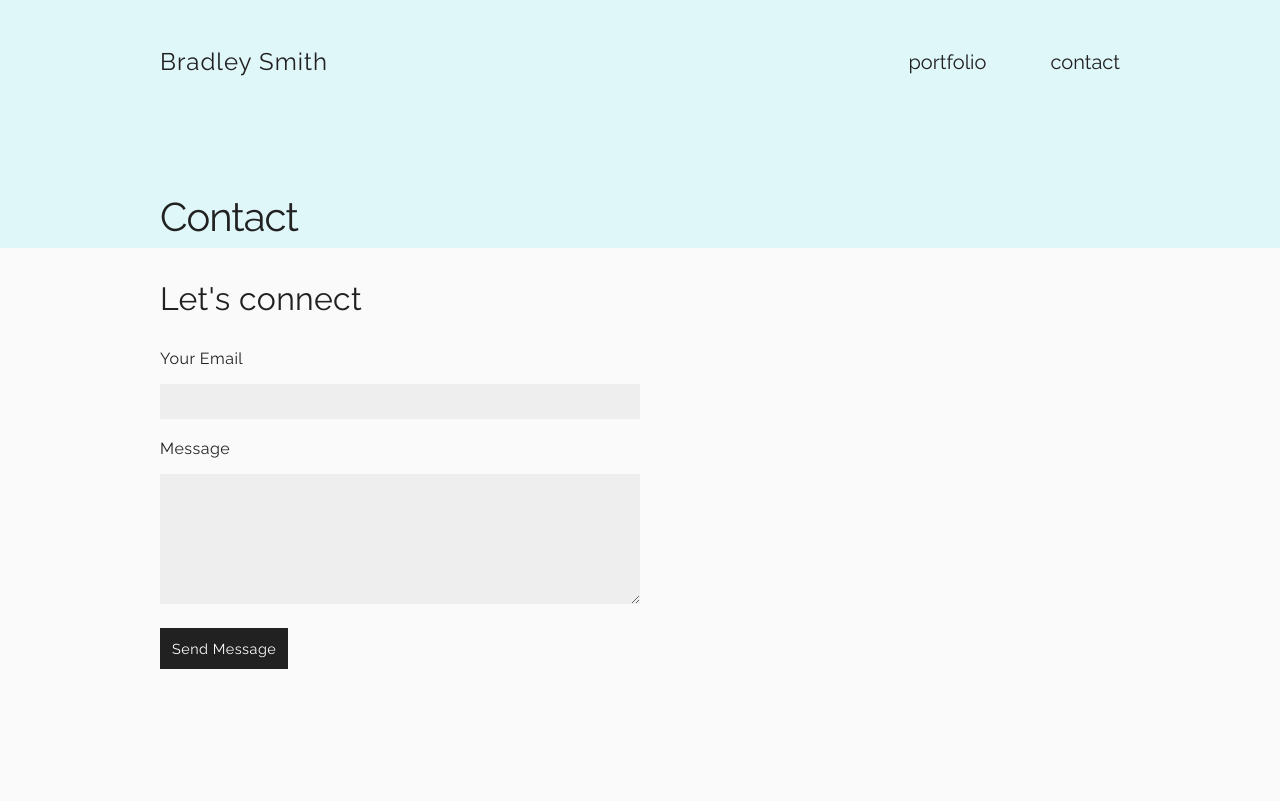
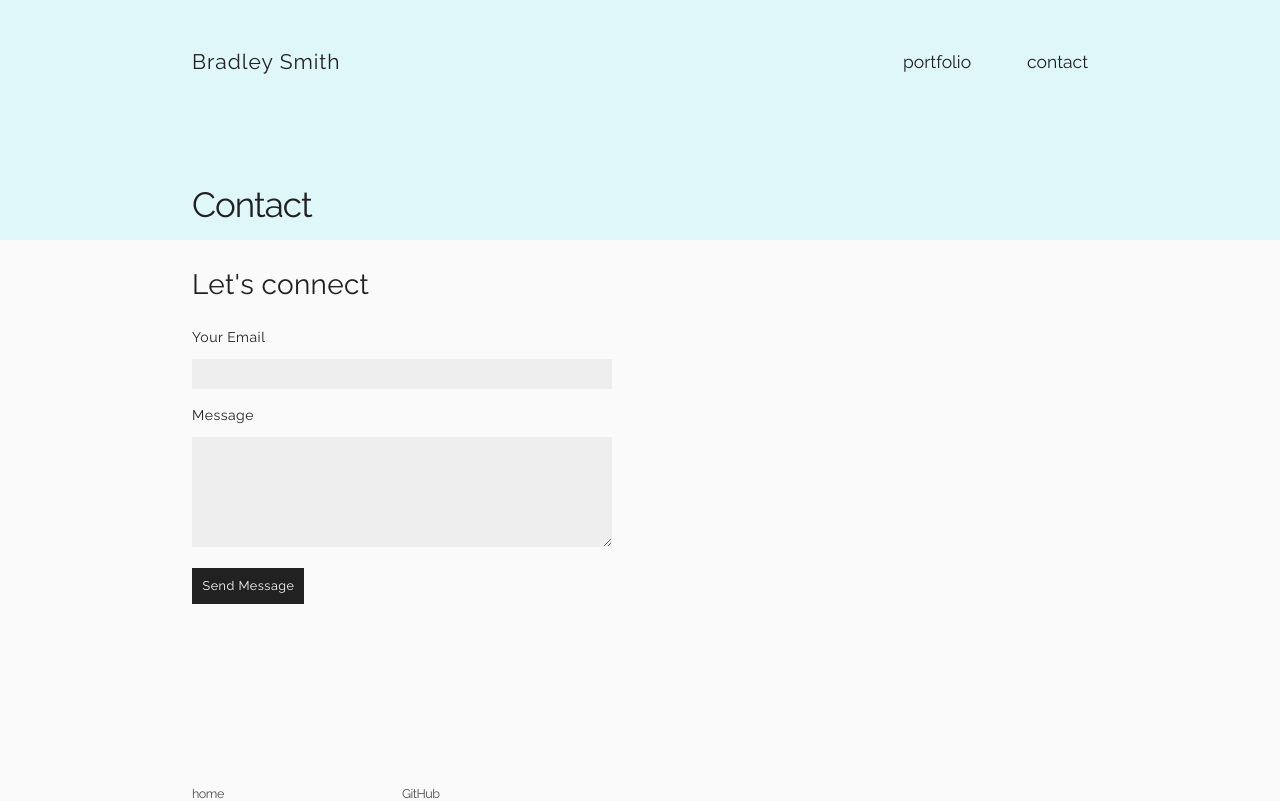
Before and after one commit to bradleyhop/simple-portfolio, a Vue app: page /contact in a window 1280 px wide. Shown: the top 801 px of the page. Built offline with nearby package versions, Linux system fonts and the light colour scheme.

Commit message:
styling cleanup; basic handling of form submission

```diff
--- a/src/assets/style/color.scss
+++ b/src/assets/style/color.scss
@@ -32,5 +32,7 @@ $gray-200: #eeeeee;
 $gray-300: #e0e0e0;
 $gray-400: #bdbdbd;
 $gray-600: #757575;
-// dark engough green for accessibility on home view
+
+// dark engough colors  for accessibile text on white background
 $green-900: #33691e;
+$red-700: #d32f2f;
--- a/src/assets/style/main.scss
+++ b/src/assets/style/main.scss
@@ -47,13 +47,13 @@ button {
  * NOTE: no mobile breakpoint because that is the default
  */
 @mixin tablet-breakpoint {
-  @media only screen and (min-width: 768px) {
+  @media only screen and (min-width: 800px) {
     @content;
   }
 }
 
 @mixin desktop-breakpoint {
-  @media only screen and (min-width: 1280px) {
+  @media only screen and (min-width: 1400px) {
     @content;
   }
 }
@@ -86,7 +86,15 @@ html {
   background-color: $gray-50;
   color: $not-black;
   font-family: "Raleway", sans-serif;
-  font-size: 16px; // REM
+  font-size: 14px; // REM
+
+  @include tablet-breakpoint {
+    font-size: 14px;
+  }
+
+  @include desktop-breakpoint {
+    font-size: 16px;
+  }
 }
 
 .clear-link-dec {
--- a/src/components/PortfolioCollapse.vue
+++ b/src/components/PortfolioCollapse.vue
@@ -89,7 +89,10 @@ export default {
             <p>{{ project.title }}</p>
             <div class="button-container">
               <LiveLinkButton :externalLink="project.link" />
-              <GithubLinkButton v-if="project.github" :gitLink="project.github" />
+              <GithubLinkButton
+                v-if="project.github"
+                :gitLink="project.github"
+              />
             </div>
           </div>
         </li>
@@ -105,8 +108,12 @@ export default {
 }
 
 .collapse-container {
-  padding: 0.5rem;
+  padding: 1rem;
   border-bottom: 1px solid $gray-300;
+
+  &:last-child {
+    border-bottom: none;
+  }
 }
 
 .topic-collapse {
--- a/src/views/ContactMe.vue
+++ b/src/views/ContactMe.vue
@@ -29,12 +29,12 @@ export default {
       textBodyDefault: "message",
       defaultForm, // form object
       errorMessage: "", // show user error after form submit, v-if
-      successMessage: "",
+      successMessage: "", // show user that form submission workded
     };
   },
 
   methods: {
-    // encode form data into uri
+    // encode form data into uri; called by handleSubmit
     encode(data) {
       return Object.keys(data)
         .map(
@@ -43,7 +43,7 @@ export default {
         .join("&");
     },
 
-    submit() {
+    handleSubmit() {
       // we're using Netlify to handle form submission; here's their article on doing so with Vue:
       // https://www.netlify.com/blog/2018/09/07/how-to-integrate-netlify-forms-in-a-vue-app/
       fetch("/", {
@@ -59,14 +59,17 @@ export default {
           if (!response.ok) {
             throw new Error(response.statusText);
           } else {
-            console.log("successful submition");
-            this.errorMessage = "Form submitted! Thank you!! ";
+            this.successMessage = "Form submitted! Thank you!";
           }
         })
         .catch((error) => {
-          console.log(error);
           this.errorMessage = "Error! Form not submitted: ";
           this.errorMessage += error;
+        })
+        .finally(() => {
+          // reset form
+          this.form.message = "";
+          this.form.email = "";
         });
     },
   },
@@ -84,7 +87,7 @@ export default {
       name="contact-me"
       method="POST"
       ref="form"
-      @submit.prevent="submit"
+      @submit.prevent="handleSubmit"
     >
       <label class="contact-label" for="email">Your Email</label>
       <input
@@ -107,8 +110,15 @@ export default {
       <input type="submit" class="submit-form-input" value="Send Message" />
     </form>
 
-    <!-- test when site is live! -->
-    <p v-if="errorMessage" class="error-message">{{ errorMessage }}</p>
+    <!-- show user of the status of their form submission -->
+    <div class="submit-feedback-container">
+      <p v-if="errorMessage" class="submit-feedback error-message">
+        {{ errorMessage }}
+      </p>
+      <p v-if="successMessage" class="submit-feedback success-message">
+        {{ successMessage }}
+      </p>
+    </div>
   </main>
 
   <SiteFooter class="device-widths" />
@@ -169,4 +179,21 @@ export default {
     transition: 200ms ease;
   }
 }
+
+.submit-feedback-container {
+  height: 3rem;
+
+  .submit-feedback {
+    padding-top: 1rem;
+    font-size: 1.5rem;
+  }
+
+  .error-message {
+    color: $red-700;
+  }
+
+  .success-message {
+    color: $green-900;
+  }
+}
 </style>
--- a/src/views/SitePortfolio.vue
+++ b/src/views/SitePortfolio.vue
@@ -45,7 +45,8 @@ export default {
         {
           title: "Planet Facts Site",
           link: "https://bradleyhop.github.io/frontend-mentor-planet-facts-site/",
-          github: "https://github.com/bradleyhop/frontend-mentor-planet-facts-site",
+          github:
+            "https://github.com/bradleyhop/frontend-mentor-planet-facts-site",
           img: {
             src: "desktopPlanet.png",
             alt: "screenshot of planet facts website",
```
